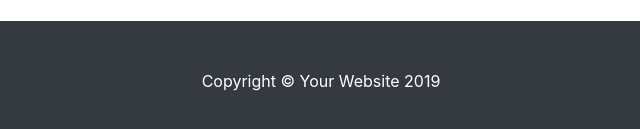
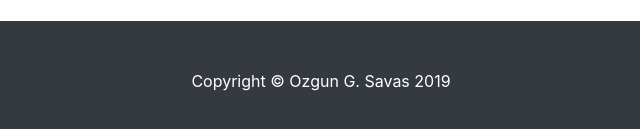
Before and after one commit to ozgkim/ozgkim.github.io, a website: page index.html in a window 1280 px wide. Shown: the part 1261-1390 px from the top of the page, 319-959 px from the left. Drawn offline with Linux system fonts and the light colour scheme.

Commit message:
Change copyright

```diff
--- a/index.html
+++ b/index.html
@@ -207,7 +207,7 @@
   <!-- Footer -->
   <footer class="py-5 bg-dark">
     <div class="container">
-      <p class="m-0 text-center text-white">Copyright &copy; Your Website 2019</p>
+      <p class="m-0 text-center text-white">Copyright &copy; Ozgun G. Savas 2019</p>
     </div>
     <!-- /.container -->
   </footer>
```
